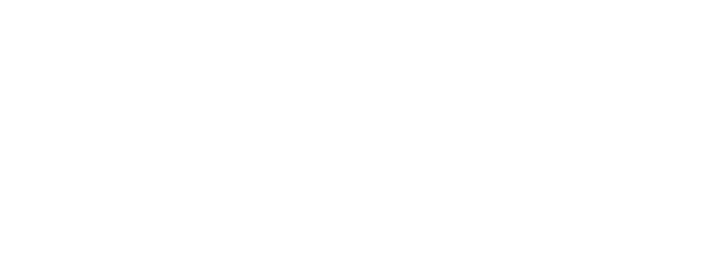
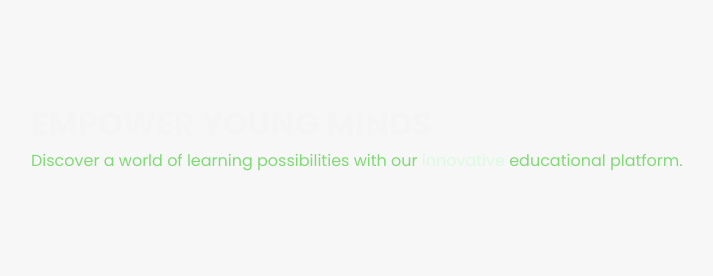
Before and after one commit to AlenChacko/Logoipsm, a plain HTML site: page app1/index.html in a window 1280 px wide. Shown: the whole page, without its empty margins (69-782 px from the left). Drawn offline with Linux system fonts and the light colour scheme.

Commit message:
Selectors & Basic Properties - Hero Section

```diff
--- a/app1/index.html
+++ b/app1/index.html
@@ -16,5 +16,15 @@
       href="https://cdnjs.cloudflare.com/ajax/libs/font-awesome/6.0.0/css/all.min.css"
     />
   </head>
-  <body></body>
+  <body>
+    <!-- 1. Selectors & Basic Properties - Hero Section -->
+    <header class="hero">
+      <h1 class="hero__title">EMPOWER YOUNG MINDS</h1>
+      <p class="hero__description">
+        Discover a world of learning possibilities with our
+        <span id="hero__highlight">innovative</span>
+        educational platform.
+      </p>
+    </header>
+  </body>
 </html>
--- a/app1/styles.css
+++ b/app1/styles.css
@@ -1,5 +1,39 @@
 /* ================================ */
 /* 1. Selectors & Basic Properties - Hero Section */
+/* ================================ */
+
+/* Universal Selector */
+* {
+  padding: 0;
+  margin: 0;
+  box-sizing: border-box;
+}
+
+/* Element Selector */
+body {
+  font-family: "Poppins", Times, serif;
+  background-color: #f7f7f7;
+  color: #333;
+}
+
+/* Class Selector */
+.hero {
+  padding: 100px;
+}
+
+.hero__title {
+  color: #f5f5f5;
+}
+
+.hero__description {
+  color: #81da76;
+}
+
+/* ID Selector */
+#hero__highlight {
+  color: #dbfbe0;
+}
+
 /* ================================ */
 
 /* ================================ */
```
